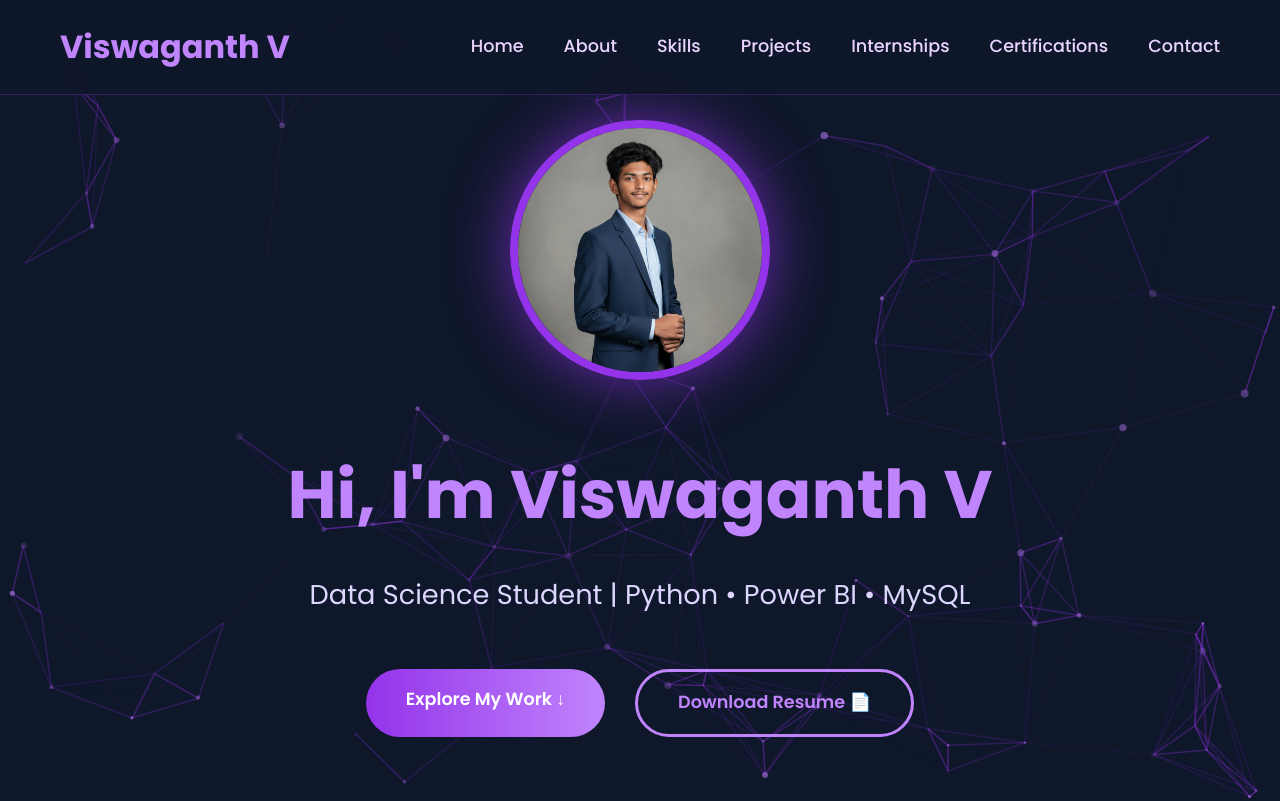
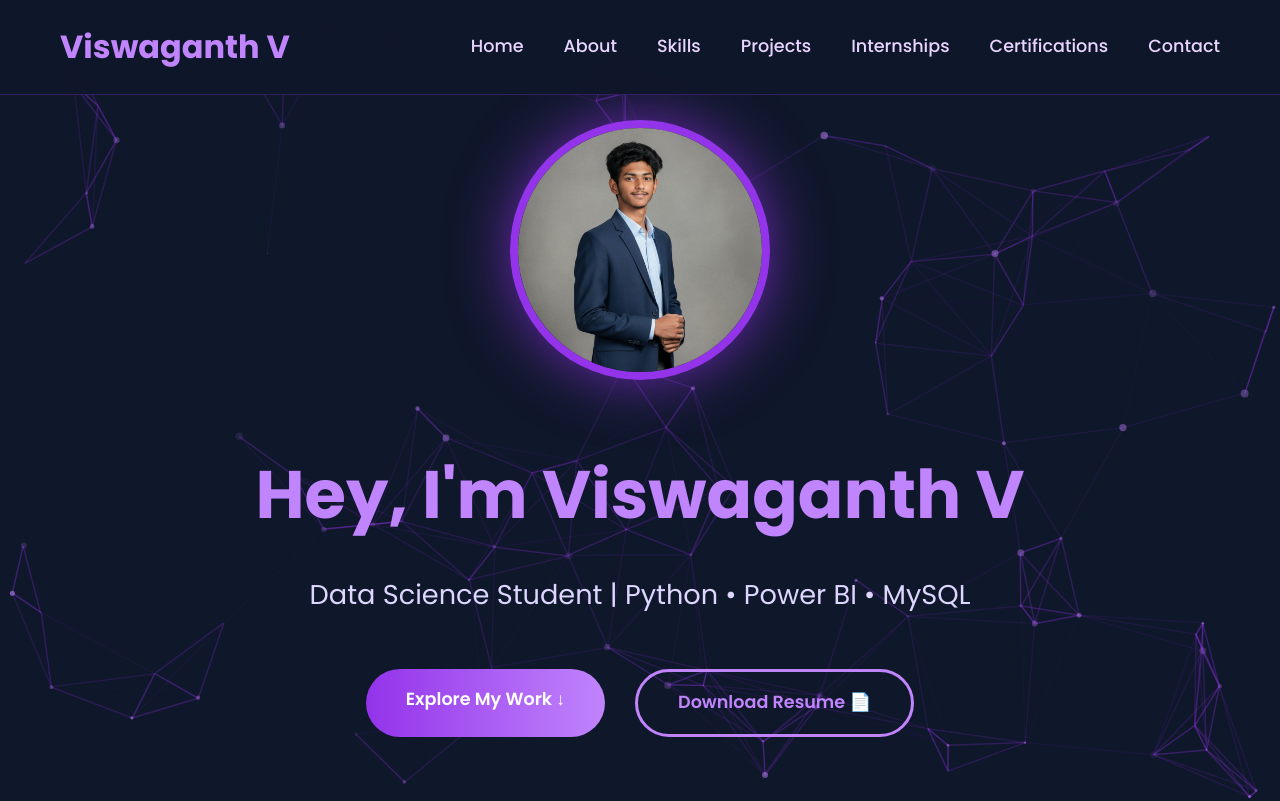
Before and after one commit to Viswaganth/Viswaganth-portfolio, a plain HTML site: page index.html in a window 1280 px wide. Shown: the top 801 px of the page. Drawn offline with nearby package versions, Linux system fonts and the light colour scheme.

Commit message:
index.html

```diff
--- a/index.html
+++ b/index.html
@@ -28,7 +28,7 @@
     <section id="hero" class="section">
         <div class="hero-content">
             <img src="profile.jpg" alt="Viswaganth V" class="hero-profile-pic">
-            <h1>Hi, I'm Viswaganth V</h1>
+            <h1>Hey, I'm Viswaganth V</h1>
             <p>Data Science Student | Python • Power BI • MySQL</p>
             <div class="hero-buttons">
                 <a href="#about" class="btn">Explore My Work ↓</a>
```
